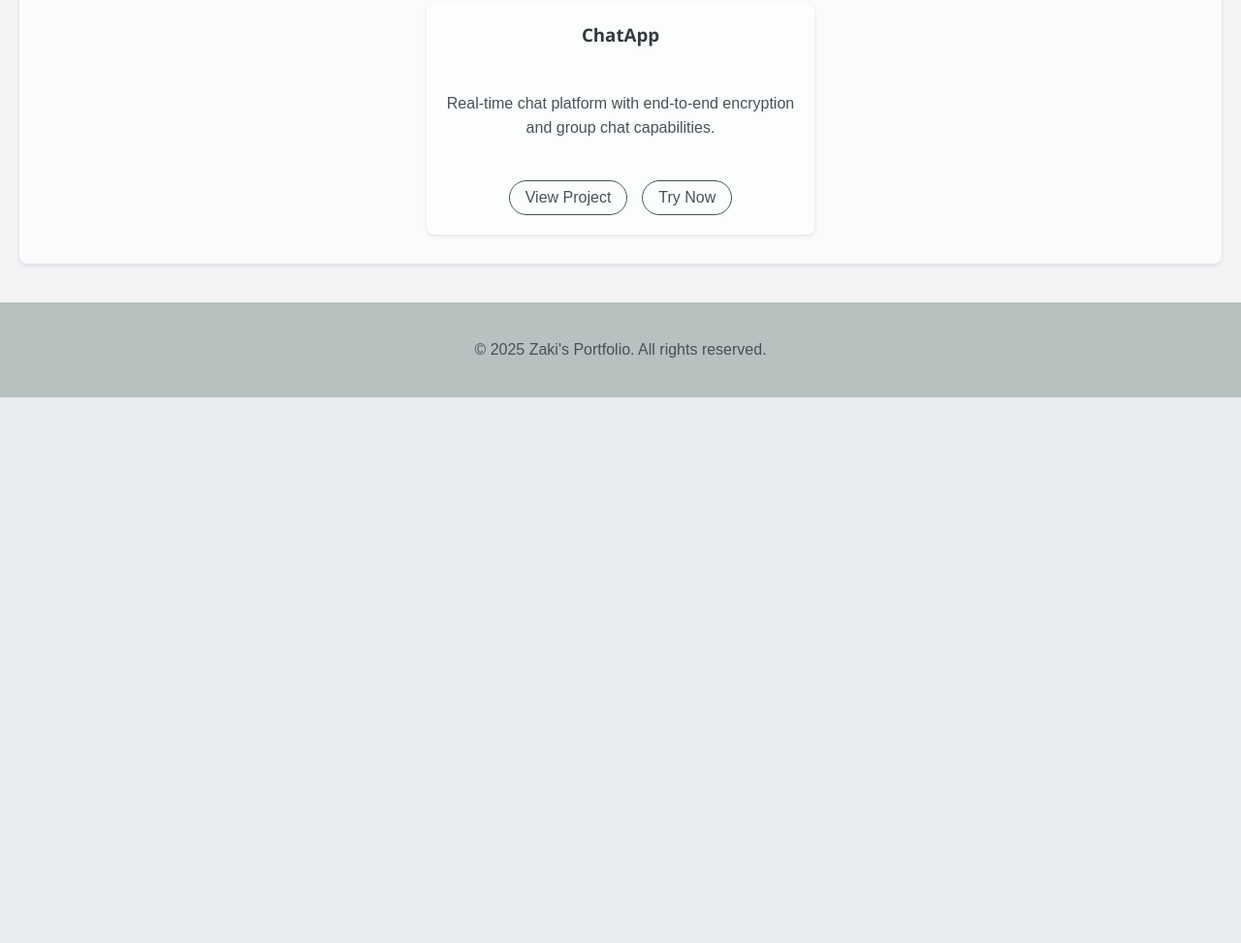
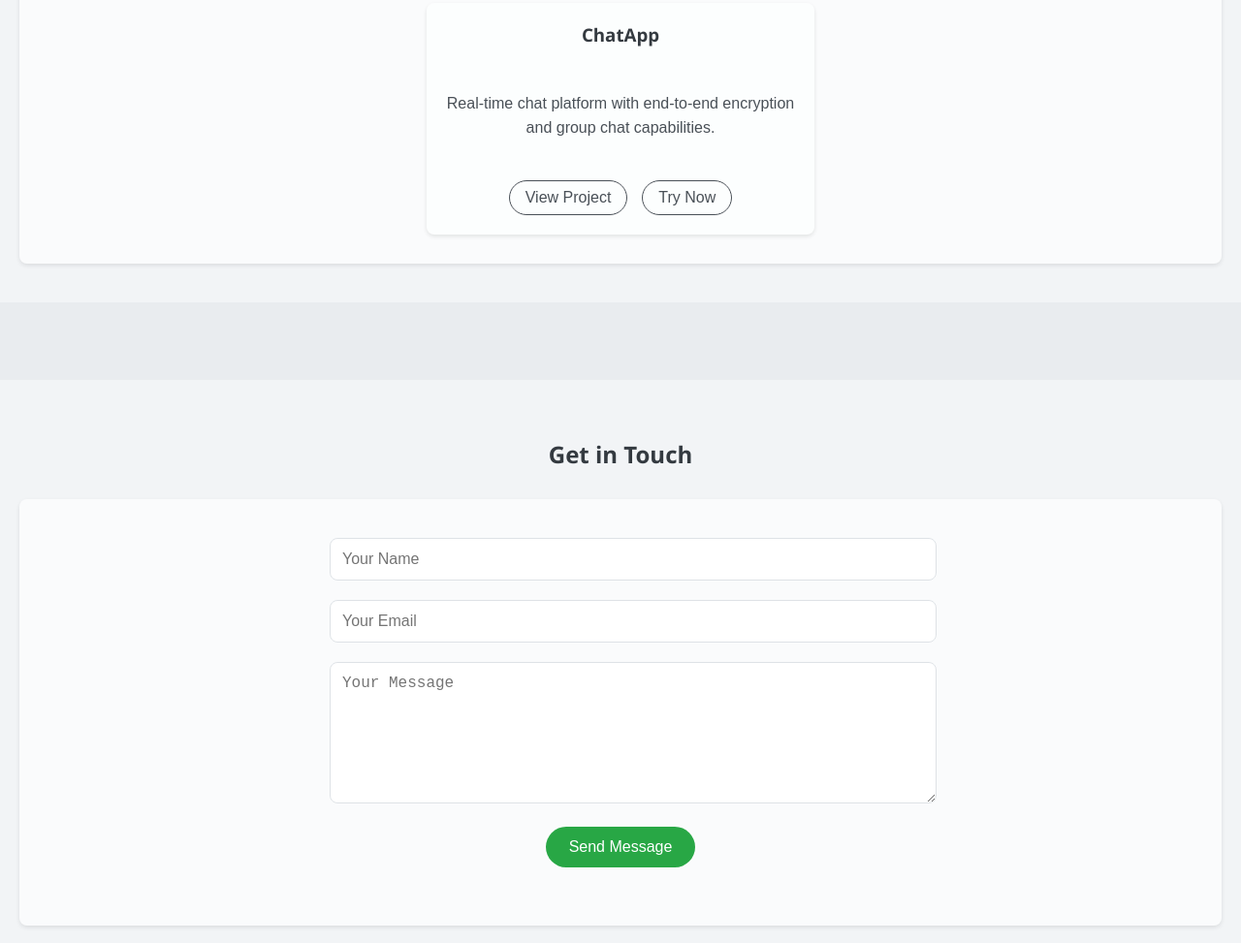
Before and after one commit to Shahpure15/Portfolio, a plain HTML site: page index.html in a window 1280 px wide. Shown: the part 1827-2800 px from the top of the page at 97% size. Before the commit the page ends 2237 px from the top, so only its background shows below. Drawn offline with Linux system fonts and the light colour scheme.

Commit message:
Added contact form

```diff
--- a/index.html
+++ b/index.html
@@ -18,6 +18,7 @@
             <a href="#contact">Contact</a>
             <a href="#skills">Skills</a>
             <a href="#projects">Projects</a>
+            <a href="#contact-form" class="action-btn">Contact Form</a>
         </nav>
     </header>
     <section id="about" class="section" style="margin-top: 100px;">
@@ -105,6 +106,25 @@
             </div>
         </div>
     </section>
+    <section id="contact-form" class="section">
+        <h2 class="section-heading">Get in Touch</h2>
+        <div class="container">
+            <form class="contact-form">
+                <div class="form-group">
+                    <input type="text" name="name" placeholder="Your Name" required>
+                </div>
+                <div class="form-group">
+                    <input type="email" name="email" placeholder="Your Email" required>
+                </div>
+                <div class="form-group">
+                    <textarea name="message" placeholder="Your Message" rows="5" required></textarea>
+                </div>
+                <div class="form-group">
+                    <button type="submit" class="submit-btn">Send Message</button>
+                </div>
+            </form>
+        </div>
+    </section>
     <footer class="footer">
         <p>&copy; 2025 Zaki's Portfolio. All rights reserved.</p>
     </footer>
--- a/style.css
+++ b/style.css
@@ -533,3 +533,57 @@ a:hover {
     border: none;
     padding: 10px;
 }
+
+/* Contact Form Styling */
+.contact-form {
+    max-width: 600px;
+    margin: 0 auto;
+    padding: 20px;
+}
+
+.contact-form .form-group {
+    margin-bottom: 20px;
+}
+
+.contact-form input,
+.contact-form textarea {
+    width: 100%;
+    padding: 12px;
+    border: 1px solid #dee2e6;
+    border-radius: 8px;
+    background-color: rgba(255, 255, 255, 0.9);
+    color: var(--primary-color);
+    font-size: 16px;
+    transition: all 0.3s ease;
+}
+
+.contact-form input:focus,
+.contact-form textarea:focus {
+    outline: none;
+    border-color: var(--accent-color);
+    box-shadow: 0 0 5px rgba(40, 167, 69, 0.3);
+}
+
+.contact-form .submit-btn {
+    background-color: var(--accent-color);
+    color: white;
+    border: none;
+    padding: 12px 24px;
+    border-radius: 24px;
+    cursor: pointer;
+    font-size: 16px;
+    transition: all 0.3s ease;
+    width: auto;
+    display: block;
+    margin: 0 auto;
+}
+
+.contact-form .submit-btn:hover {
+    background-color: var(--accent-hover);
+    transform: translateY(-2px);
+}
+
+.contact-form textarea {
+    resize: vertical;
+    min-height: 120px;
+}
```
